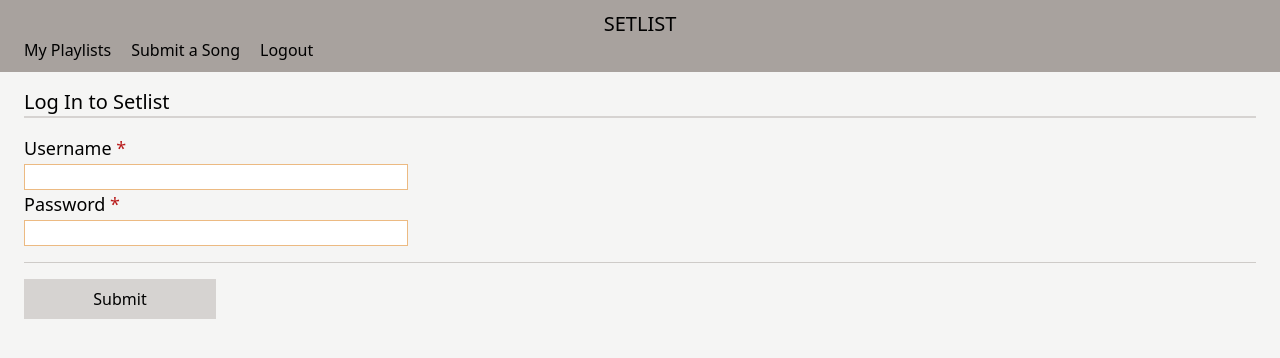
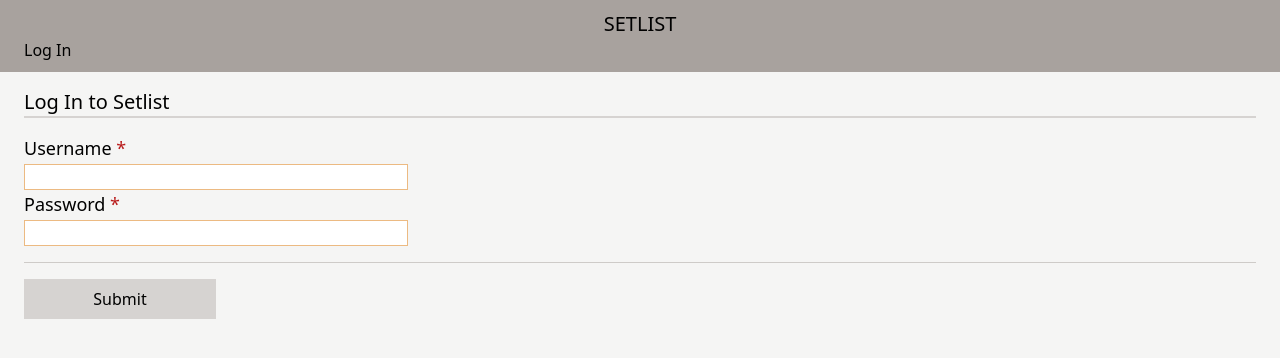
Before and after one commit to FinnStitcher/setlist-react, a React (Vite) app in the folder client/: page /login in a window 1280 px wide. Shown: the top 358 px of the page. Built offline with nearby package versions, Linux system fonts and the light colour scheme.

Commit message:
can log out, working on redirects

```diff
--- a/client/src/App.jsx
+++ b/client/src/App.jsx
@@ -8,7 +8,7 @@ import Playlists from './pages/Playlists.jsx';
 import Login from './pages/Login.jsx';
 
 function App() {
-    const [user, setUser] = useState('hello world');
+    const [user, setUser] = useState(null);
 
 	return (
 		<BrowserRouter>
--- a/client/src/components/Header.jsx
+++ b/client/src/components/Header.jsx
@@ -1,21 +1,40 @@
 import { useContext } from 'react';
+import { redirect } from 'react-router-dom';
 import UserContext from '../UserContext.jsx';
 import { Link } from 'react-router-dom';
 
 function Header() {
-    const {user} = useContext(UserContext);
+	const { user, setUser } = useContext(UserContext);
 
 	async function logoutHandler() {
 		// make fetch request to log out the user
+		const response = await fetch('/api/users/logout', {
+			method: 'DELETE'
+		});
 
-        // change state
-    };
+		if (response.ok) {
+			console.log('yay you did it');
+
+			// change context
+			setUser(null);
+
+			// redirect
+			redirect('/');
+		} else {
+			console.log('oh no you didnt do it');
+			console.log(response);
+		}
+	}
 
 	return (
 		<header className="bg-stone-400 py-2.5">
-            <h1 className="text-xl text-center">SETLIST</h1>
+			<h1 className="text-xl text-center">
+				<Link to="/">SETLIST</Link>
+			</h1>
 
 			<nav className="flex flex-row flex-wrap justify-start px-3 sm:px-6">
+				{user ? (
+					<>
 						<div className="nav-link">
 							<Link to="/playlists">My Playlists</Link>
 						</div>
@@ -23,11 +42,21 @@ function Header() {
 							<Link to="/add-song">Submit a Song</Link>
 						</div>
 						<div className="nav-link" onClick={logoutHandler}>
-                    <button type="button" id="logout">Logout</button>
+							<button type="button" id="logout">
+								Logout
+							</button>
 						</div>
+					</>
+				) : (
+					<>
+						<div className="nav-link">
+							<Link to="/login">Log In</Link>
+						</div>
+					</>
+				)}
 			</nav>
 		</header>
-    )
-};
+	);
+}
 
 export default Header;
--- a/client/src/pages/Login.jsx
+++ b/client/src/pages/Login.jsx
@@ -1,10 +1,13 @@
-import { useState } from 'react';
+import { useState, useContext } from 'react';
+import { redirect } from 'react-router-dom';
+import UserContext from '../UserContext.jsx';
 
 function Login() {
 	const [formState, setFormState] = useState({
         username: '',
         password: ''
     });
+    const {setUser} = useContext(UserContext);
 
 	function onChangeHandler(event) {
 		const { name, value } = event.target;
@@ -31,6 +34,12 @@ function Login() {
         if (response.ok) {
             console.log('yay you did it');
             console.log(json);
+
+            // change context
+            setUser(formState);
+
+			// redirect
+			return redirect('/');
         } else {
             console.log('uh oh you didnt do it');
         }
```
Lines whose indentation alone changed are shown as unchanged.
